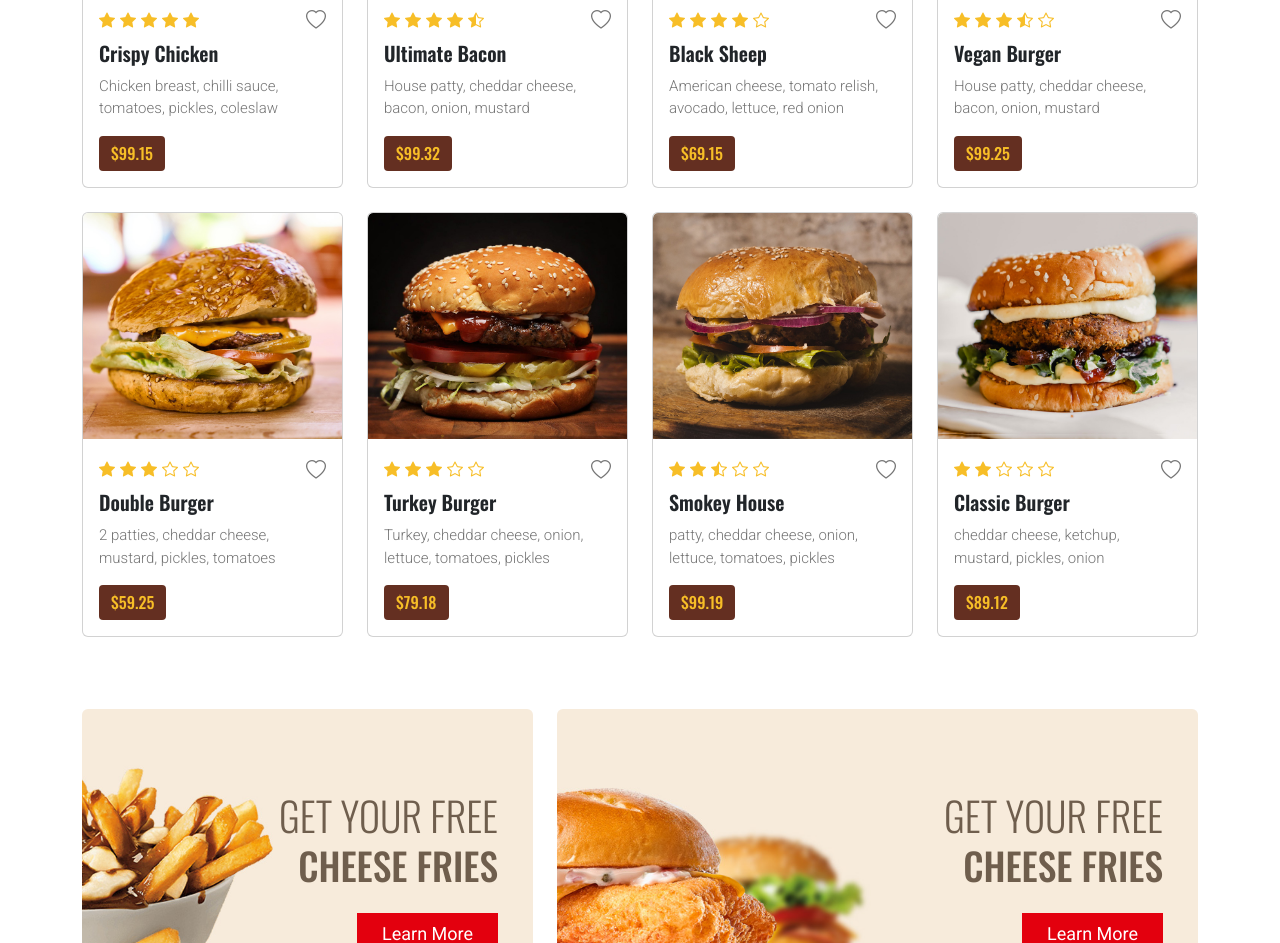
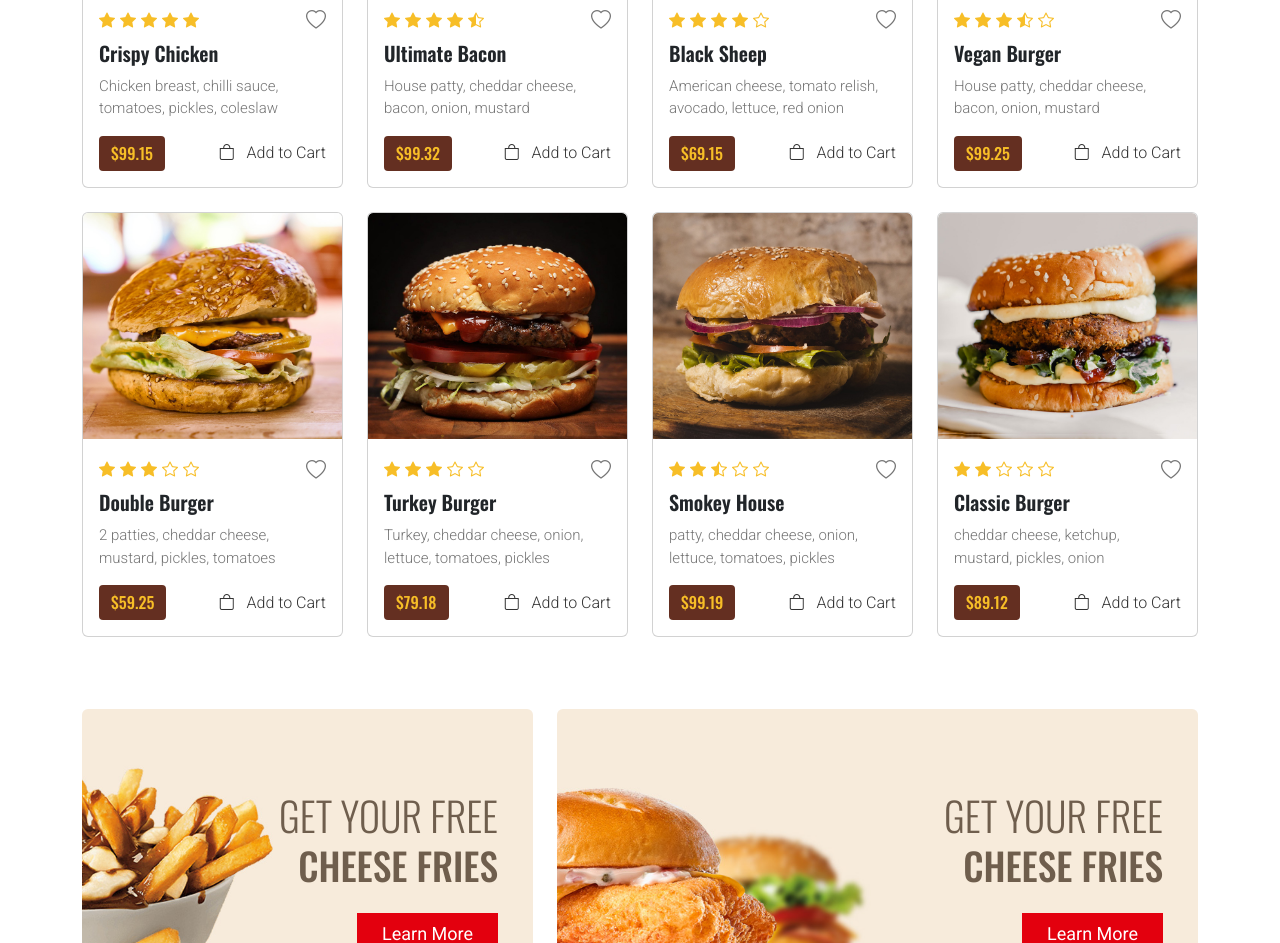
Before and after one commit to hareshgurav1997/tasty-burger, a React (Vite) app: page / in a window 1280 px wide. Shown: the part 2420-3363 px from the top of the page. Built offline with nearby package versions, Linux system fonts and the light colour scheme.

Commit message:
final changes

```diff
--- a/src/components/layouts/Cards.jsx
+++ b/src/components/layouts/Cards.jsx
@@ -1,7 +1,7 @@
+import PropTypes from "prop-types";
 import { Col, Card } from "react-bootstrap";
 import { Link } from "react-router-dom";
 
-// eslint-disable-next-line react/prop-types
 export default function Cards({
   image,
   rating,
@@ -11,7 +11,6 @@ export default function Cards({
   renderRatingIcons,
 }) {
   return (
-    <>
     <Col sm={6} lg={4} xl={3} className="mb-4">
       <Card className="overflow-hidden">
         <div className="overflow-hidden">
@@ -19,8 +18,7 @@ export default function Cards({
         </div>
         <Card.Body>
           <div className="d-flex align-items-center justify-content-between">
-              <div className="item_rating">{renderRatingIcons(rating)} </div>
-
+            <div className="item_rating">{renderRatingIcons(rating)}</div>
             <div className="wishlist">
               <i className="bi bi-heart"></i>
             </div>
@@ -28,19 +26,34 @@ export default function Cards({
 
           <Card.Title>{title}</Card.Title>
           <Card.Text>{paragraph}</Card.Text>
+
           <div className="d-flex align-items-center justify-content-between">
             <div className="menu_price">
               <h5 className="mb-0">${price}</h5>
             </div>
-              <div className="add_to_card">
+            <div className="add_to_cart">
               <Link to="/">
-                  <i className="bi bi-bag me-2"> </i> Add to Cart
+                <i className="bi bi-bag me-2" /> Add to Cart
               </Link>
             </div>
           </div>
         </Card.Body>
       </Card>
     </Col>
-    </>
   );
 }
+
+Cards.propTypes = {
+  image: PropTypes.string.isRequired,
+  rating: PropTypes.number,
+  title: PropTypes.string.isRequired,
+  paragraph: PropTypes.string,
+  price: PropTypes.oneOfType([PropTypes.number, PropTypes.string]).isRequired,
+  renderRatingIcons: PropTypes.func,
+};
+
+Cards.defaultProps = {
+  rating: 0,
+  paragraph: "",
+  renderRatingIcons: () => null,
+};
```
Lines whose indentation alone changed are shown as unchanged.
